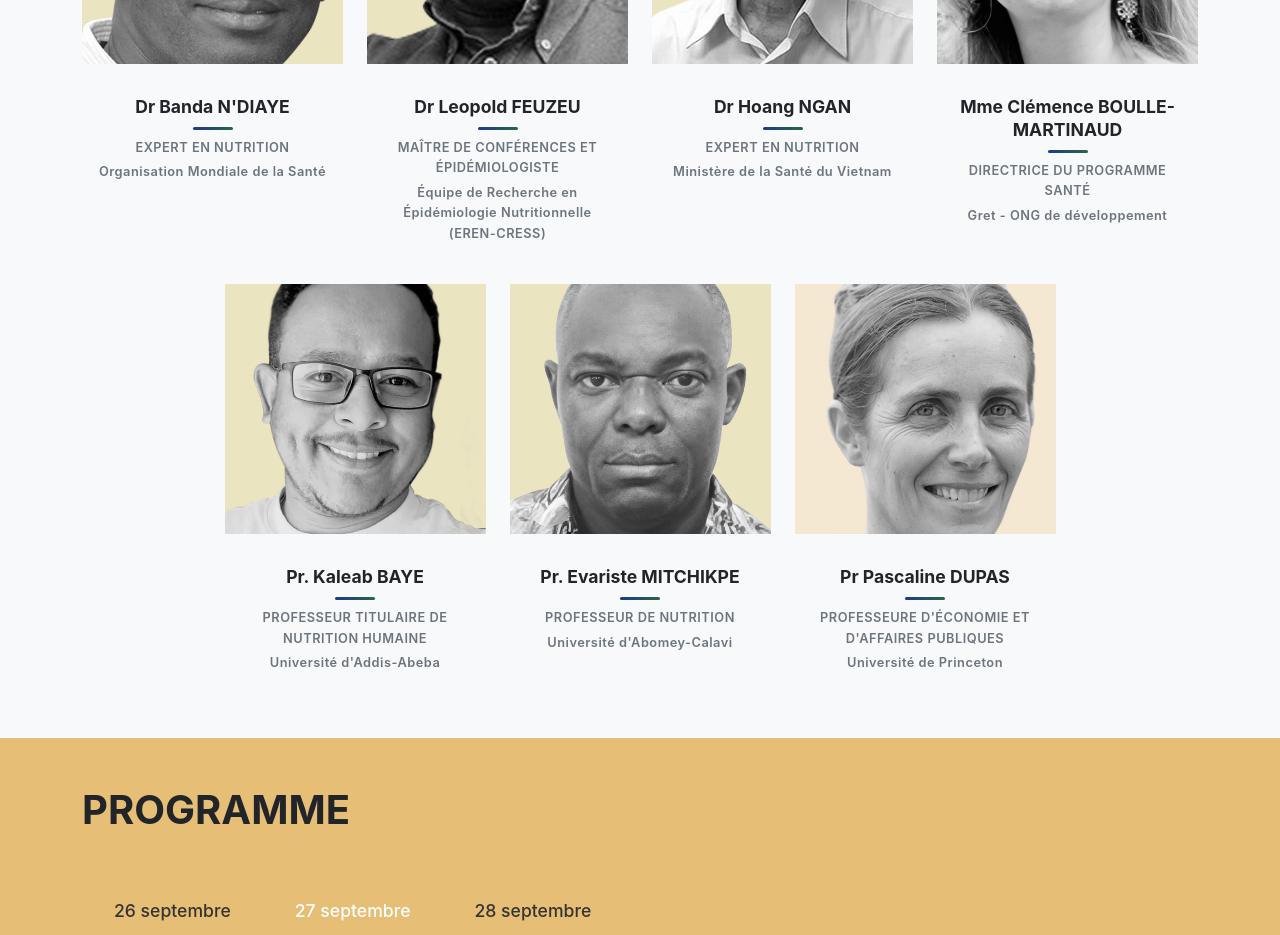
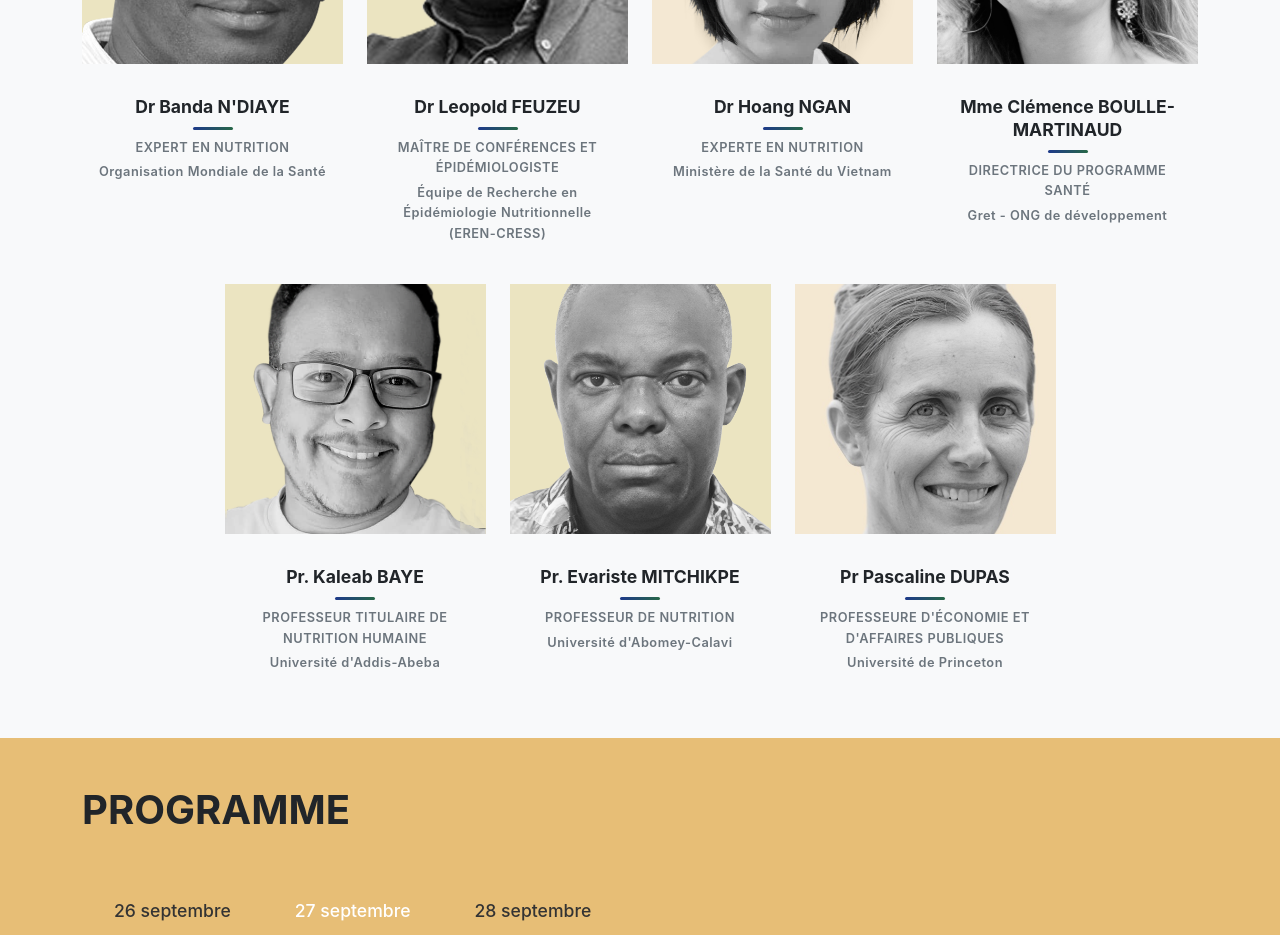
Before and after one commit to tigamadou/cin-react, a React (Vite) app: page / in a window 1280 px wide. Shown: the part 2140-3075 px from the top of the page. Built offline with nearby package versions, Linux system fonts and the light colour scheme.

Commit message:
dr hang image edited

```diff
--- a/src/data/conferenceData.ts
+++ b/src/data/conferenceData.ts
@@ -92,7 +92,7 @@ export const speakers: Speaker[] = [
   {
     id: 7,
     name: "Dr Hoang NGAN",
-    title: "Expert en Nutrition",
+    title: "Experte en Nutrition",
     company: "Ministère de la Santé du Vietnam",
     bio: "Dr. NGAN présentera de manière globale la stratégie nationale qu'a adopté le Vietnam pour parvenir à baisser la prévalence de la malnutrition chronique au niveau national. Elle mettra en évidence la volonté politique se traduisant par l'obligation de chaque province d'investir dans la réduction de la malnutrition. Elle nous présentera quelques exemples d'interventions et évoquera également des mesures de lutte contre l'obésité à travers la loi sur la taxation des boissons sucrées.",
     image: hoangNganImg,
```
Also changed, not shown: src/assets/dr_hoang_ngan.png.
